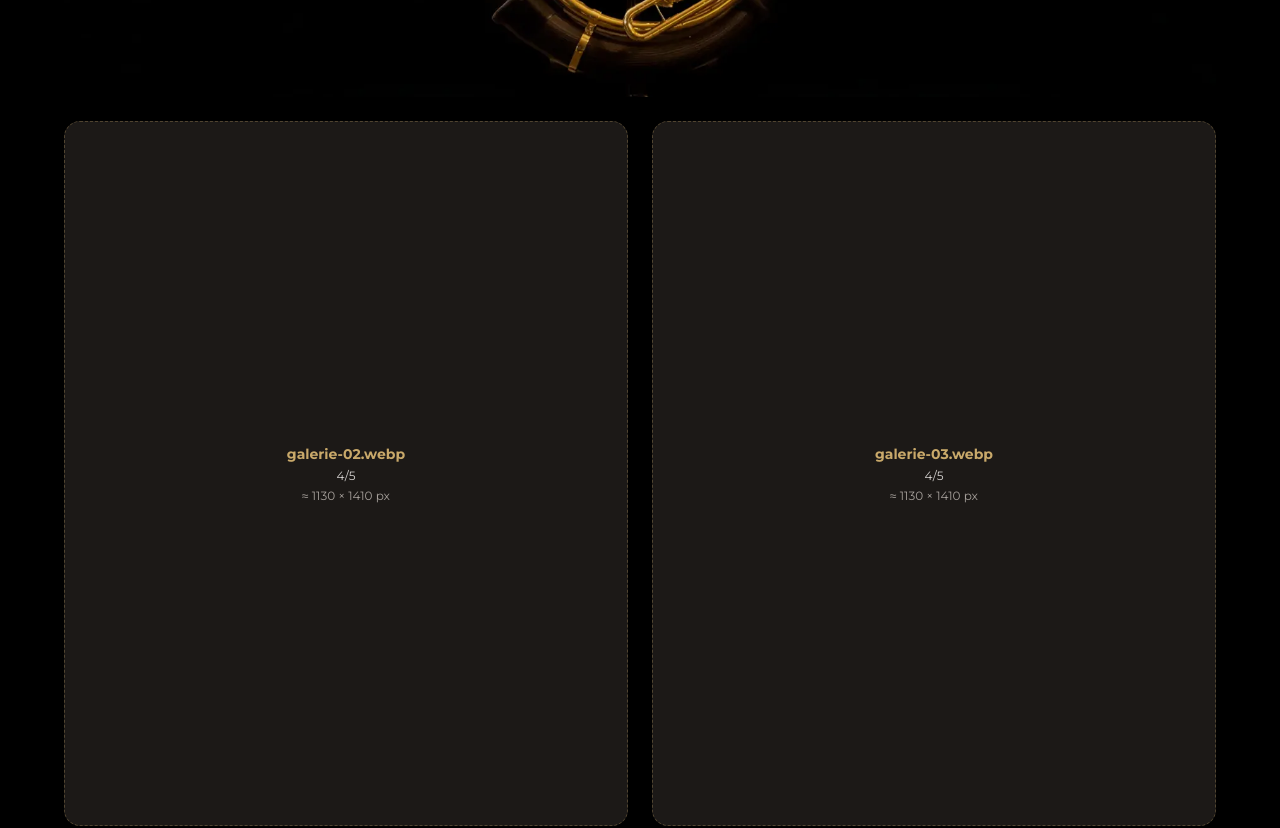
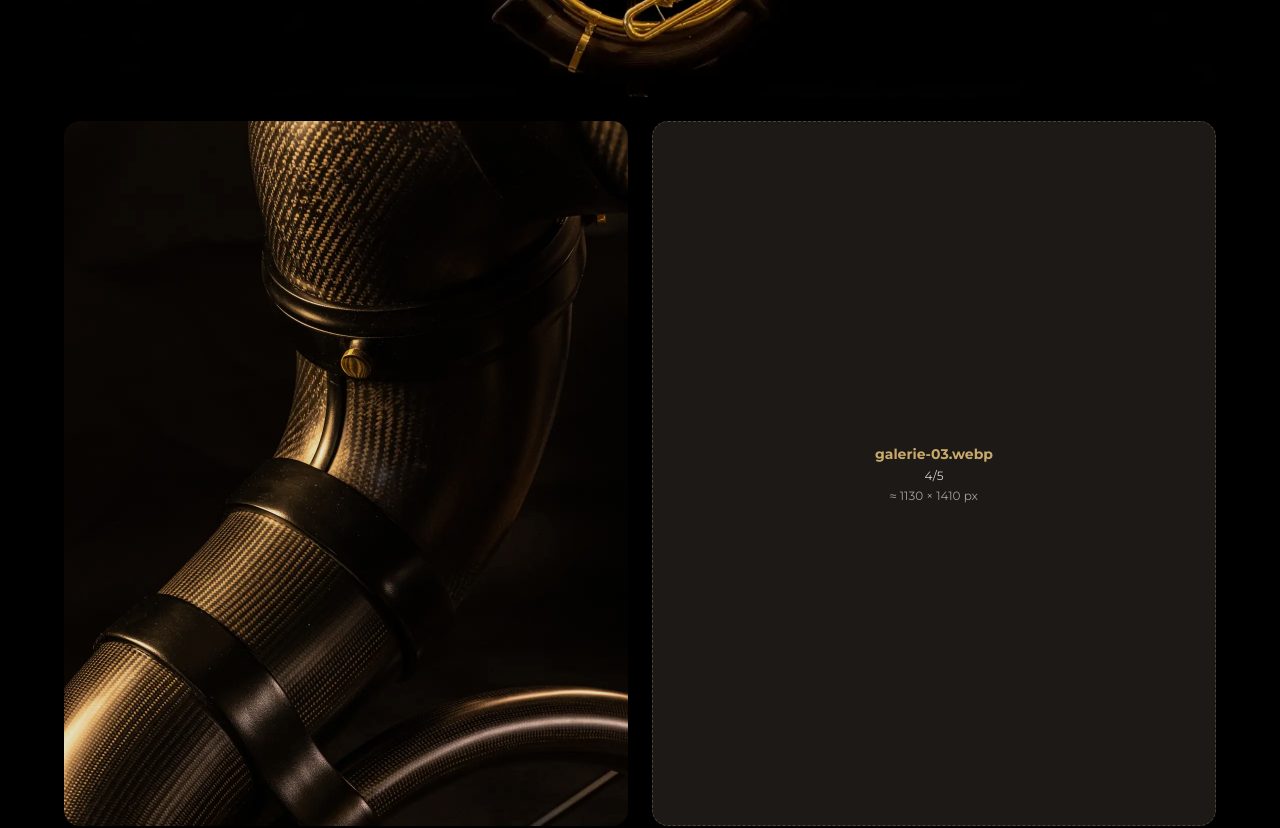
Before and after one commit to Fysalidev/www-sousaphone-carbon, a Next.js app: page /galerie in a window 1280 px wide. Shown: the part 1040-1868 px from the top of the page. Built offline with nearby package versions, Linux system fonts and the light colour scheme.

Commit message:
12 | Galerie | galerie-02 integree (emplacement moyenne)
Generated by Mistral Vibe.
Co-Authored-By: Mistral Vibe <vibe@mistral.ai>

```diff
--- a/src/app/galerie/page.js
+++ b/src/app/galerie/page.js
@@ -32,6 +32,12 @@ const PHOTOS = {
     alt: "Sousaphone en laiton de profil sur fond noir, pavillon doré au premier plan",
     largeur: 2028,
     hauteur: 1141,
+  },
+  "02": {
+    src: "/galerie/galerie-02.webp",
+    alt: "Photographie du Sousaphone Carbon",
+    largeur: 1130,
+    hauteur: 1410,
   },
 };
 
```
Also changed, not shown: public/galerie/galerie-02.webp (added).
